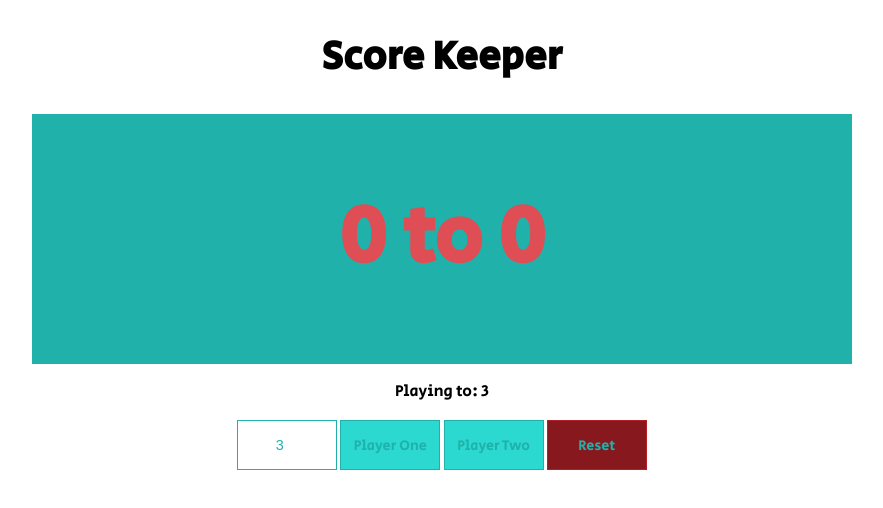
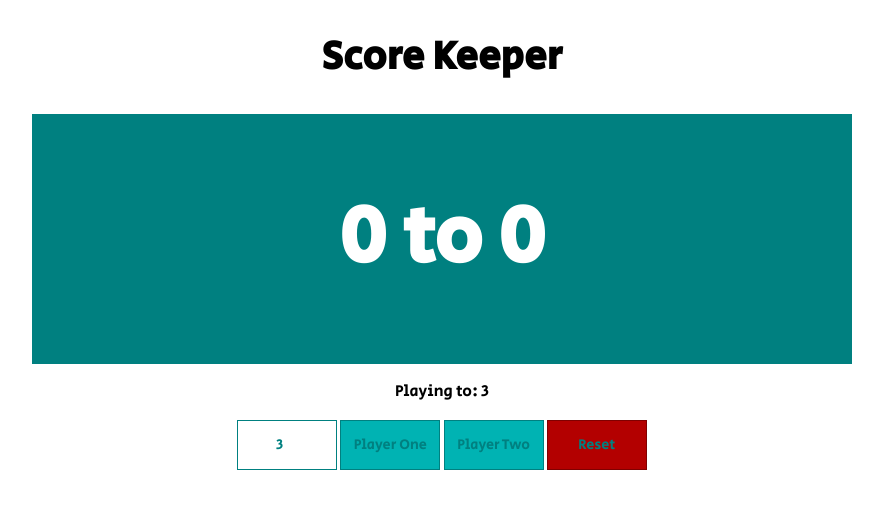
Before and after one commit to mikejcai/smallapps, a plain HTML site: page scorekeeper/index.html in a window 1280 px wide. Shown: the whole page, without its empty margins (206-1089 px from the left). Drawn offline with Linux system fonts and the light colour scheme.

Commit message:
update style

```diff
--- a/scorekeeper/style.scss
+++ b/scorekeeper/style.scss
@@ -1,4 +1,4 @@
-$themeColor : lightseagreen;
+$themeColor : teal;
 $themeFont: 'Secular One', serif;
 
 * {
@@ -45,7 +45,7 @@ h1 {
 		margin: 0;
 		line-height: 250px;
 		font-size: 500%;
-		color: invert($themeColor);
+		color: white;
 	}
 
 }
@@ -77,13 +77,14 @@ h1 {
 	border: 1px solid $themeColor;
 	text-align: center;
 	font-size: 90%;
+	font-family: $themeFont;
 }
 
 #reset {
-	background-color: darken(complement($themeColor), 10%);
+	background-color: lighten(complement($themeColor), 10%);
 	border: 1px solid complement($themeColor);
 	&:hover,
 	&:active {
-		background-color: darken(complement($themeColor), 20%);
+		background-color: darken(complement($themeColor), 10%);
 	}
 }
```
Also changed, not shown: scorekeeper/style.css, 1 other file.
